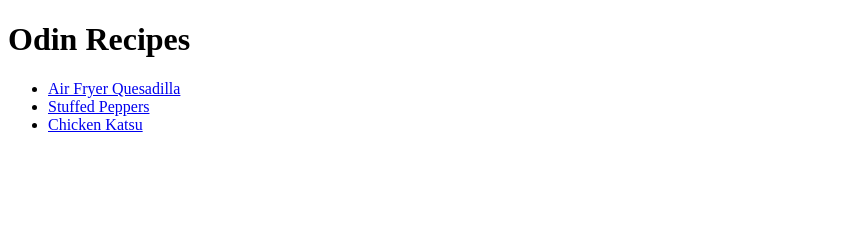
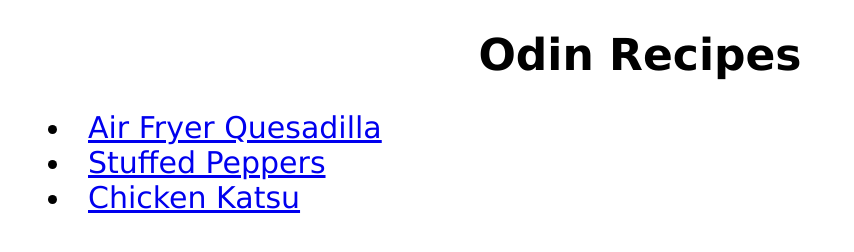
Before and after one commit to T-Khoury/odin-receipes, a plain HTML site: page index.html in a window 1280 px wide. Shown: the whole page, without its empty margins (0-854 px from the left). Drawn offline with Linux system fonts and the light colour scheme.

Commit message:
Update styling

```diff
--- a/index.html
+++ b/index.html
@@ -3,13 +3,14 @@
     <head>
         <meta charset="UTF-8">
         <title>TOP Recipes</title>
+        <link rel="stylesheet" href="style.css">
     </head>
     <body>
         <h1>Odin Recipes</h1>
             <ul>
-                <li><a href="recipes/airfryer-quesadilla.html">Air Fryer Quesadilla</a></li>
-                <li><a href="recipes/stuffed-peppers.html">Stuffed Peppers</a></li>
-                <li><a href="recipes/chicken-katsu.html">Chicken Katsu</a></li>
+                <li class="recipe"><a href="recipes/airfryer-quesadilla.html">Air Fryer Quesadilla</a></li>
+                <li class="recipe"><a href="recipes/stuffed-peppers.html">Stuffed Peppers</a></li>
+                <li class="recipe"><a href="recipes/chicken-katsu.html">Chicken Katsu</a></li>
             </ul>
 
     </body>
--- /dev/null
+++ b/style.css
@@ -0,0 +1,18 @@
+h1 {
+    text-align: center;
+    font-family: "Verdana", "Arial", sans-serif;
+    font-size: 44px;
+
+}
+
+
+
+.recipe {
+    list-style-position: inside;
+    font-size: 30px;
+    font-family: "Verdana", "Arial", sans-serif;
+}
+
+h3 {
+    text-align: center;
+}
```
Also changed, not shown: recipes/airfryer-quesadilla.html (+3 -2 lines), recipes/chicken-katsu.html (+1 -0 lines), recipes/stuffed-peppers.html (+2 -1 lines).
